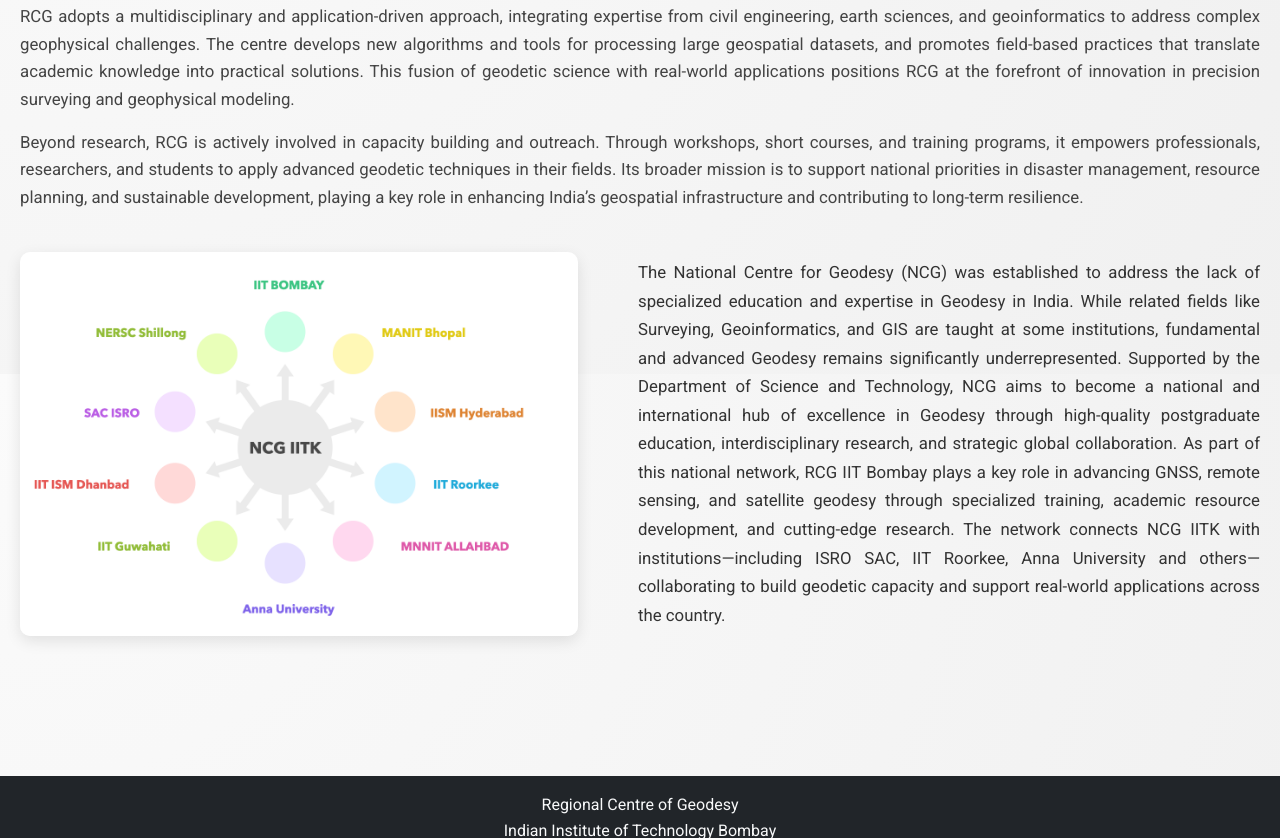
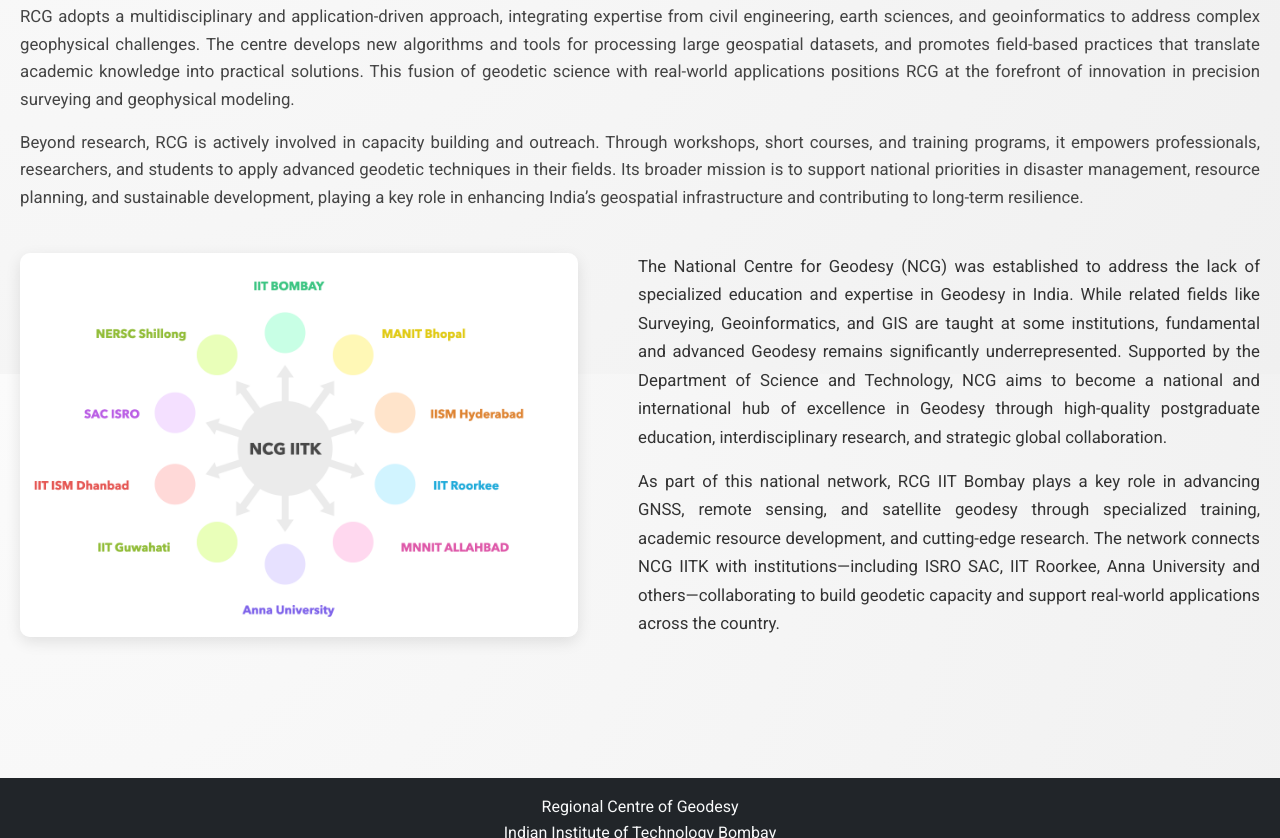
Before and after one commit to PranavSaxena77/IITB-GeodesyWebsiteDev, a plain HTML site: page about.html in a window 1280 px wide. Shown: the part 426-1264 px from the top of the page. Drawn offline with nearby package versions, Linux system fonts and the light colour scheme; a web font is replaced by a local one.

Commit message:
Update HTML pages, CSS styles, and add GNSS image

```diff
--- a/about.html
+++ b/about.html
@@ -45,8 +45,8 @@
             <img src="assets/images/ncg.png" alt="NCG IITK Network Diagram" class="origin-ncg-image">
             <div class="origin-ncg-text">
                 <p>
-                    The National Centre for Geodesy (NCG) was established to address the lack of specialized education and expertise in Geodesy in India. While related fields like Surveying, Geoinformatics, and GIS are taught at some institutions, fundamental and advanced Geodesy remains significantly underrepresented. Supported by the Department of Science and Technology, NCG aims to become a national and international hub of excellence in Geodesy through high-quality postgraduate education, interdisciplinary research, and strategic global collaboration. As part of this national network, RCG IIT Bombay plays a key role in advancing GNSS, remote sensing, and satellite geodesy through specialized training, academic resource development, and cutting-edge research. The network connects NCG IITK with institutions—including ISRO SAC, IIT Roorkee, Anna University and others—collaborating to build geodetic capacity and support real-world applications across the country.
-                </p>
+                    The National Centre for Geodesy (NCG) was established to address the lack of specialized education and expertise in Geodesy in India. While related fields like Surveying, Geoinformatics, and GIS are taught at some institutions, fundamental and advanced Geodesy remains significantly underrepresented. Supported by the Department of Science and Technology, NCG aims to become a national and international hub of excellence in Geodesy through high-quality postgraduate education, interdisciplinary research, and strategic global collaboration. </p>
+                <p> As part of this national network, RCG IIT Bombay plays a key role in advancing GNSS, remote sensing, and satellite geodesy through specialized training, academic resource development, and cutting-edge research. The network connects NCG IITK with institutions—including ISRO SAC, IIT Roorkee, Anna University and others—collaborating to build geodetic capacity and support real-world applications across the country.</p>
             </div>
         </div>
 
```
